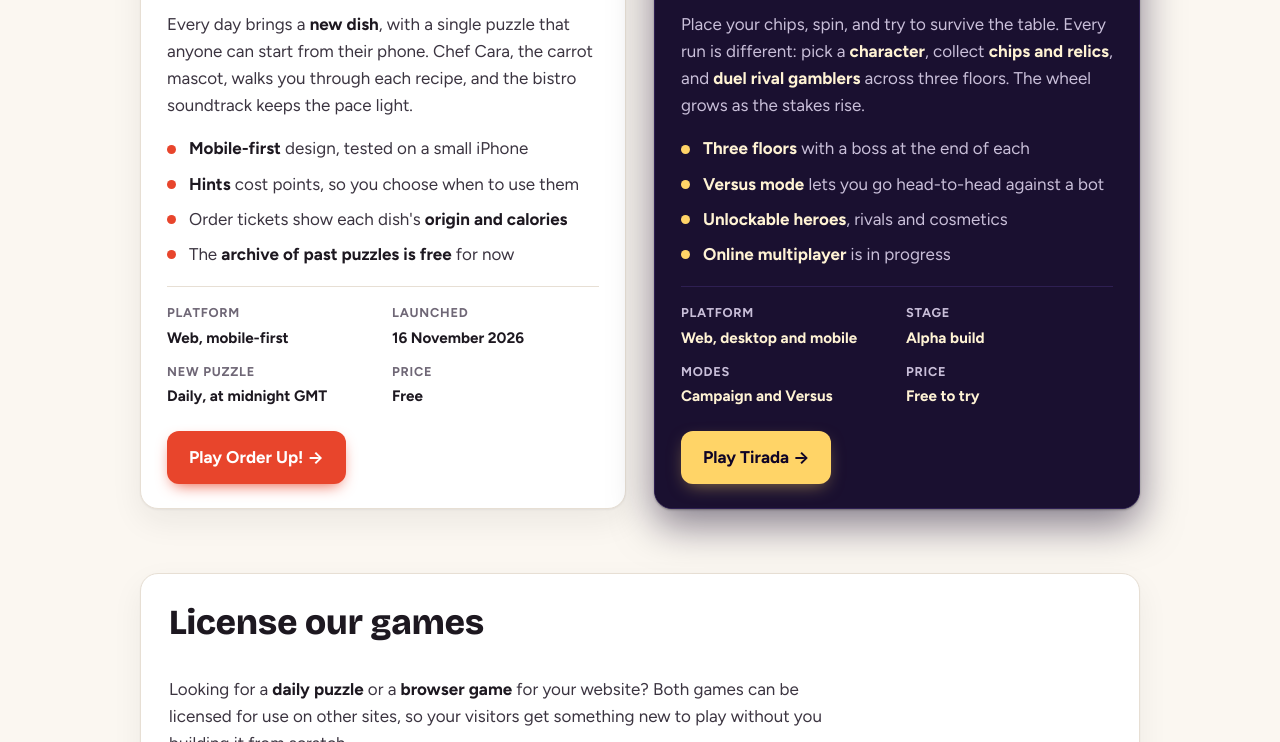
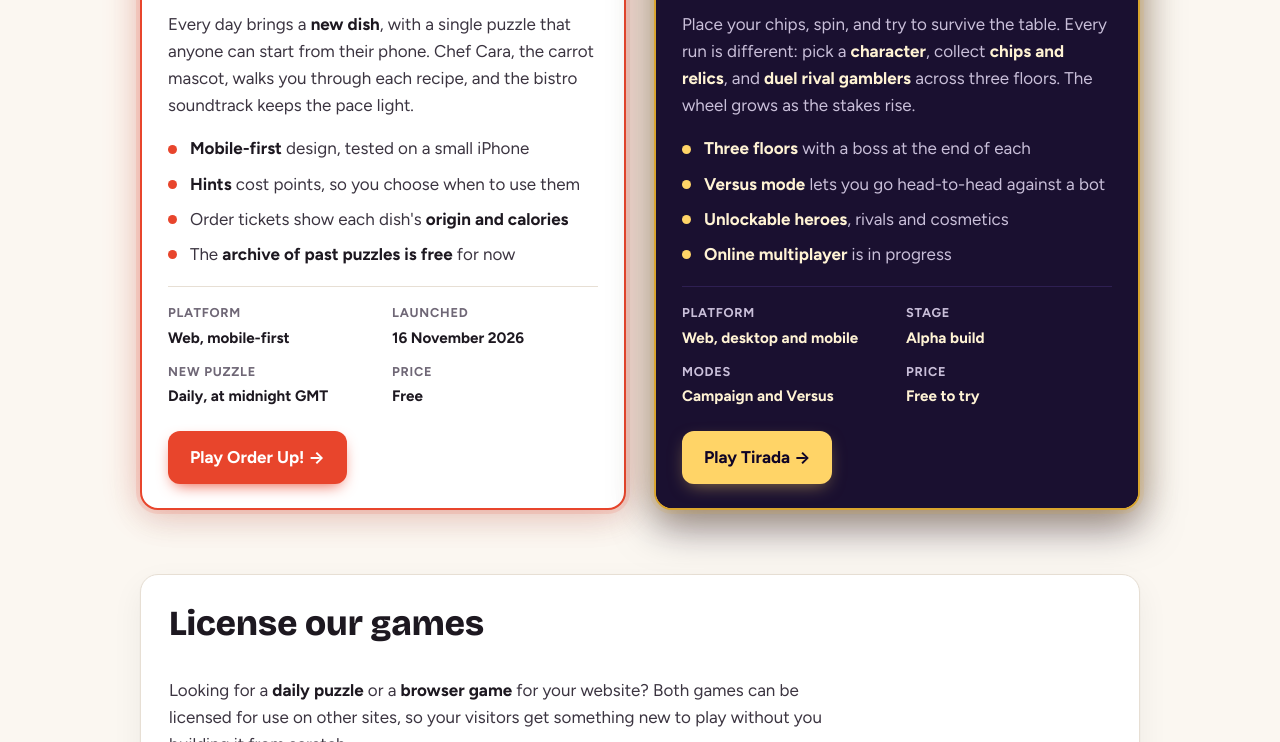
Before and after one commit to romanatordata-max/david-roman-portfolio, a plain HTML site: page index.html in a window 1280 px wide. Shown: the part 695-1437 px from the top of the page. Drawn offline with nearby package versions, Linux system fonts and the light colour scheme.

Commit message:
Add orange and gold borders with soft glow to game cards
Co-Authored-By: Claude Haiku 5.5 <noreply@anthropic.com>
Claude-Session: https://claude.ai/code/session_01TL8a3dCjFQWzZY6e2QXJFo

```diff
--- a/index.html
+++ b/index.html
@@ -95,16 +95,21 @@ h2.section {
   min-width: 0;
   box-shadow: 0 1px 2px rgba(29, 24, 32, 0.05), 0 12px 32px rgba(29, 24, 32, 0.07);
 }
-.card[data-game="order"] { --accent: var(--order); --accent-soft: var(--order-soft); }
+.card[data-game="order"] {
+  --accent: var(--order);
+  --accent-soft: var(--order-soft);
+  border: 2px solid var(--order);
+  box-shadow: 0 0 0 4px rgba(232, 69, 44, 0.12), 0 0 36px rgba(232, 69, 44, 0.32), 0 12px 32px rgba(29, 24, 32, 0.08);
+}
 
 /* Tirada card: dark violet, gold accents, like the game's table */
 .card[data-game="tirada"] {
   background: var(--violet-bg);
-  border-color: var(--violet-line);
+  border: 2px solid var(--gold);
   color: var(--cream-muted);
   --accent: var(--gold-bright);
   --accent-soft: rgba(217, 165, 46, 0.14);
-  box-shadow: 0 1px 2px rgba(0, 0, 0, 0.3), 0 16px 40px rgba(15, 4, 38, 0.5);
+  box-shadow: 0 0 0 4px rgba(217, 165, 46, 0.12), 0 0 36px rgba(217, 165, 46, 0.35), 0 16px 40px rgba(15, 4, 38, 0.5);
 }
 .card[data-game="tirada"] .body { background: var(--violet-panel); }
 .card[data-game="tirada"] strong { color: var(--cream); }
```
